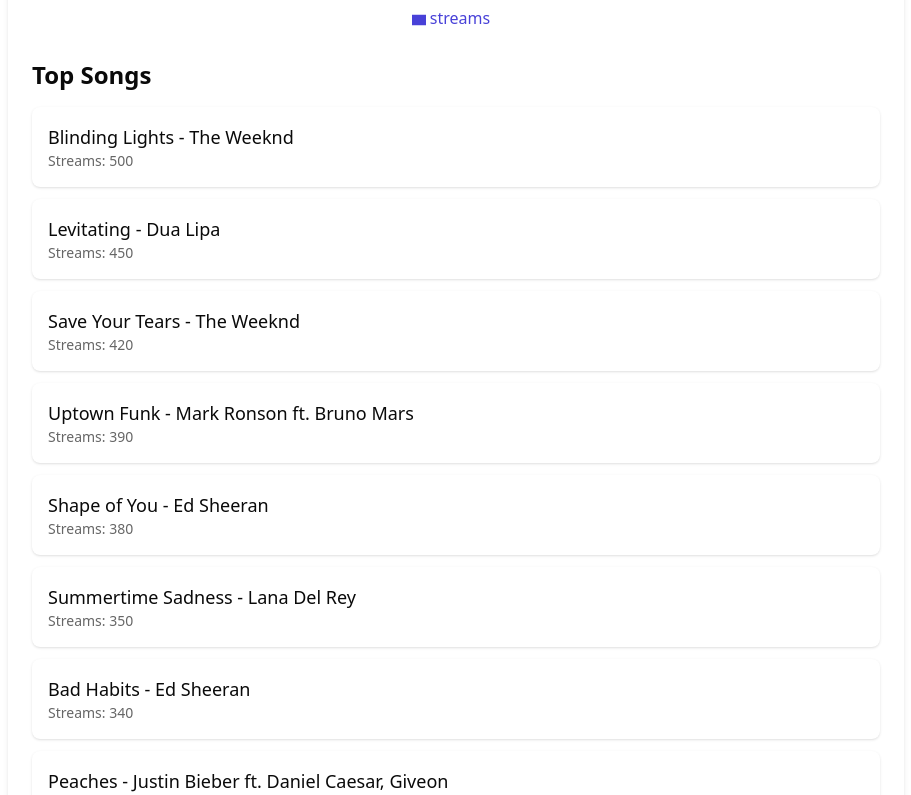
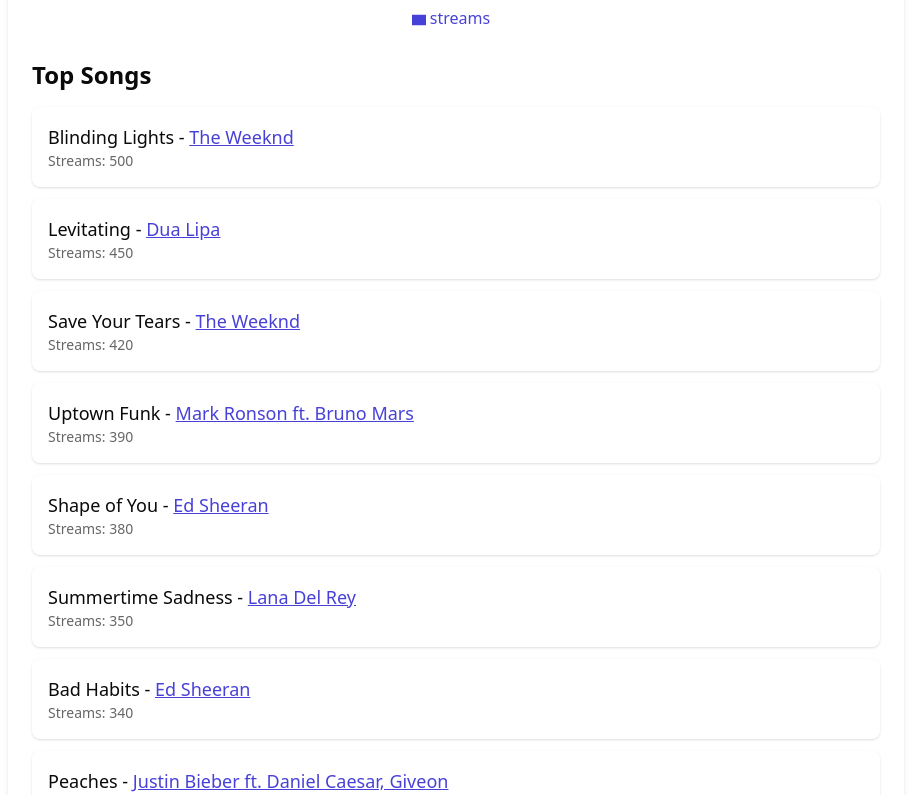
Before and after one commit to jont-ctrl/musik-dashboard-individuellt, a React (Vite) app: page /profiles/1 in a window 1280 px wide. Shown: the part 845-1640 px from the top of the page, without its empty margins (184-1095 px from the left). Built offline with nearby package versions, Linux system fonts and the light colour scheme; no server answers.

Commit message:
fix links css

```diff
--- a/src/pages/Profiles.jsx
+++ b/src/pages/Profiles.jsx
@@ -85,9 +85,14 @@
                     key={song.song}
                     className='bg-background dark:bg-background-dark p-4 rounded-lg shadow-sm'
                   >
-                    <p className='text-lg font-medium'>
+                    <p className='text-lg font-medium '>
                       {song.song} -{' '}
-                      <Link to={`/artists/${song.artist}`}>{song.artist}</Link>
+                      <Link
+                        to={`/artists/${song.artist}`}
+                        className='text-primary dark:text-primary-dark underline'
+                      >
+                        {song.artist}
+                      </Link>
                     </p>
                     <p className='text-sm text-text-muted dark:text-text-muted-dark'>
                       Streams: {song.streams}
--- a/src/pages/TopSongs.jsx
+++ b/src/pages/TopSongs.jsx
@@ -68,7 +68,10 @@
                   {index + 1}. {songObj.name}
                 </strong>{' '}
                 -{' '}
-                <Link to={`/artists/${songObj.artist.name}`}>
+                <Link
+                  to={`/artists/${songObj.artist.name}`}
+                  className='text-primary dark:text-primary-dark underline'
+                >
                   {songObj.artist.name}
                 </Link>
                 {}
```
